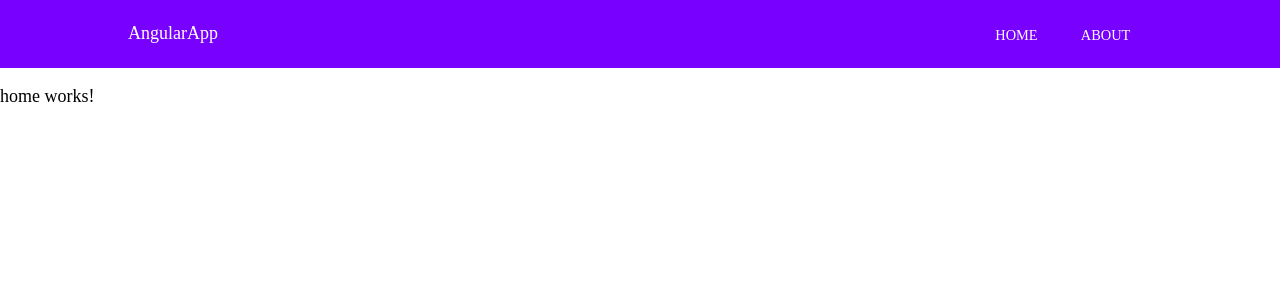
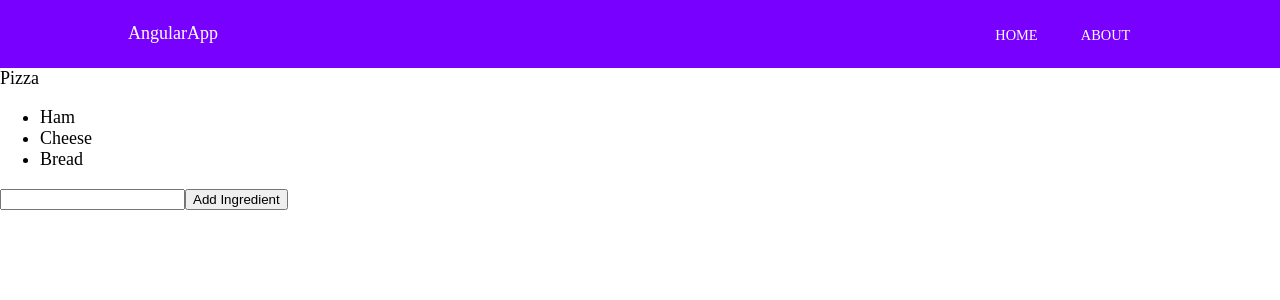
Before and after one commit to Ohuryayeva/Mentoring2019, an Angular app: page /home in a window 1280 px wide. Shown: the top 300 px of the page. Built offline with nearby package versions, Linux system fonts and the light colour scheme.

Commit message:
Added recipeComponent

```diff
--- a/src/app/app.module.ts
+++ b/src/app/app.module.ts
@@ -6,13 +6,15 @@ import { NavComponent } from './nav/nav.component';
 import { HomeComponent } from './home/home.component';
 import { AppRoutingModule } from './app-routing.module';
 import { AboutComponent } from './about/about.component';
+import { RecipeComponent } from './recipe/recipe.component';
 
 @NgModule({
   declarations: [
     AppComponent,
     NavComponent,
     HomeComponent,
-    AboutComponent
+    AboutComponent,
+    RecipeComponent
   ],
   imports: [
     BrowserModule,
--- a/src/app/home/home.component.html
+++ b/src/app/home/home.component.html
@@ -1,3 +1 @@
-<p>
-  home works!
-</p>
+<app-recipe></app-recipe>
--- a/src/app/home/home.component.ts
+++ b/src/app/home/home.component.ts
@@ -1,4 +1,5 @@
 import { Component, OnInit } from '@angular/core';
+import {RecipeComponent} from '../recipe/recipe.component'
 
 @Component({
   selector: 'app-home',
--- a/src/app/nav/nav.component.scss
+++ b/src/app/nav/nav.component.scss
@@ -1,9 +1,5 @@
 header {
     background: #7700FF;
-
-    .logo {
-        font-weight: bold;
-    }
 
     nav {
         justify-self: right;
--- /dev/null
+++ b/src/app/recipe.ts
@@ -0,0 +1,4 @@
+export interface Recipe {
+ name: string
+ ingredients: string []
+}
--- /dev/null
+++ b/src/app/recipe/recipe.component.html
@@ -0,0 +1,10 @@
+<div>
+	<span> {{pizza.name}}</span>
+</div>
+<ul>
+	<li *ngFor="let item of pizza.ingredients">
+	{{item}}
+</li>
+</ul>
+<input id='ingredient' type="text" name="ingredient">
+<button (click)="addIngredient()">Add Ingredient</button>
--- /dev/null
+++ b/src/app/recipe/recipe.component.ts
@@ -0,0 +1,33 @@
+import { Component, OnInit } from '@angular/core';
+import {Recipe} from '../recipe'
+
+@Component({
+  selector: 'app-recipe',
+  templateUrl: './recipe.component.html',
+  styleUrls: ['./recipe.component.scss']
+})
+export class RecipeComponent implements OnInit {
+  constructor() { }
+  pizza:Recipe;
+  static create(event: Recipe) {
+    return {
+      name: event.name,
+      ingredients: event.ingredients
+    };
+  }
+
+  ngOnInit() {
+    this.pizza = RecipeComponent.create({
+	  name: 'Pizza',
+	  ingredients: ['Ham','Cheese','Bread']
+    })
+    console.log('pizza1', this.pizza);
+  }
+  addIngredient (){
+    let ingr = (<HTMLInputElement>document.getElementById("ingredient")).value;
+    this.pizza.ingredients.push(ingr);
+    (<HTMLInputElement>document.getElementById("ingredient")).value = ''
+    console.log('Add ingredient');
+  }
+
+}
```
Also changed, not shown: src/app/recipe/recipe.component.scss (added), 1 other file (tests, documents, lock files or other folders).
